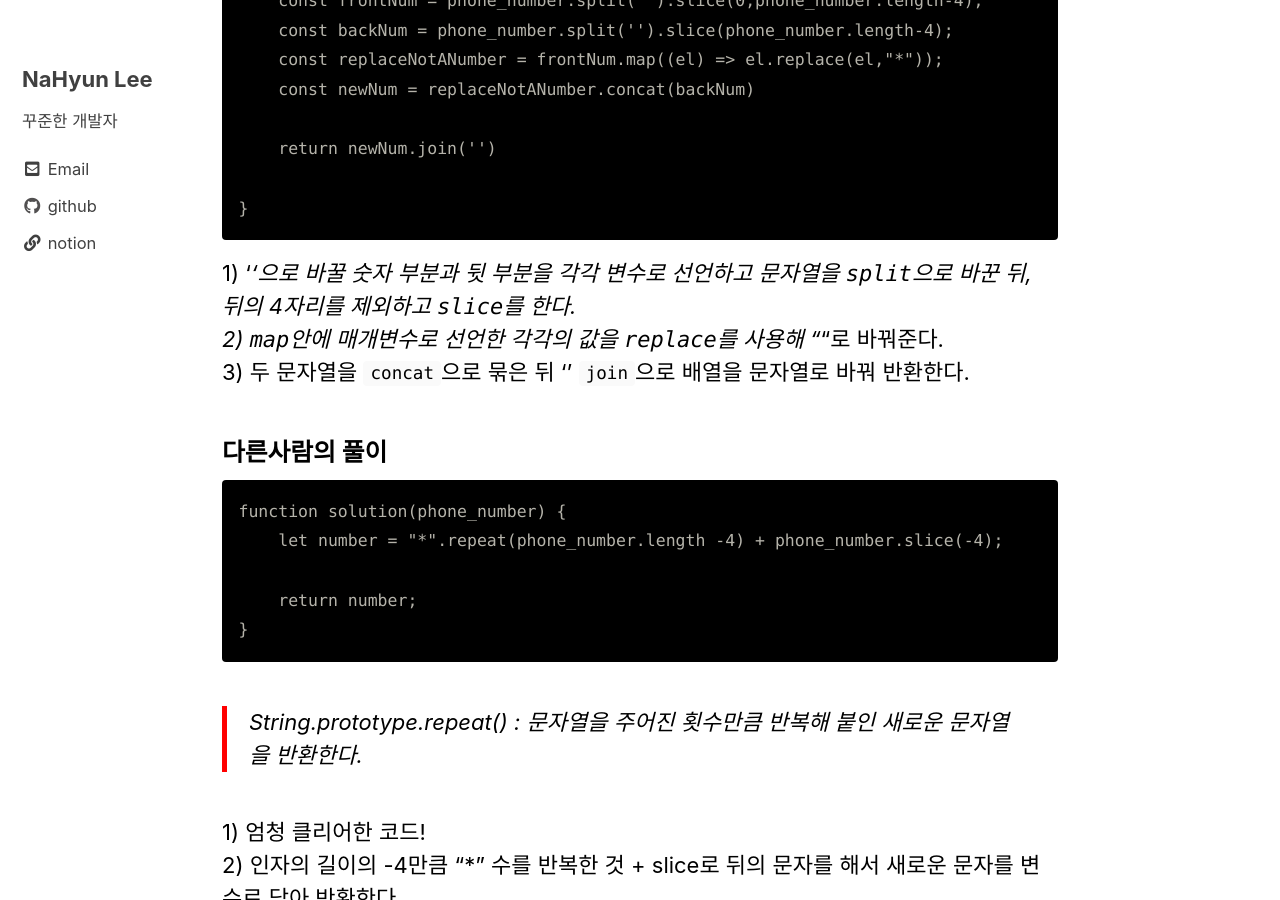
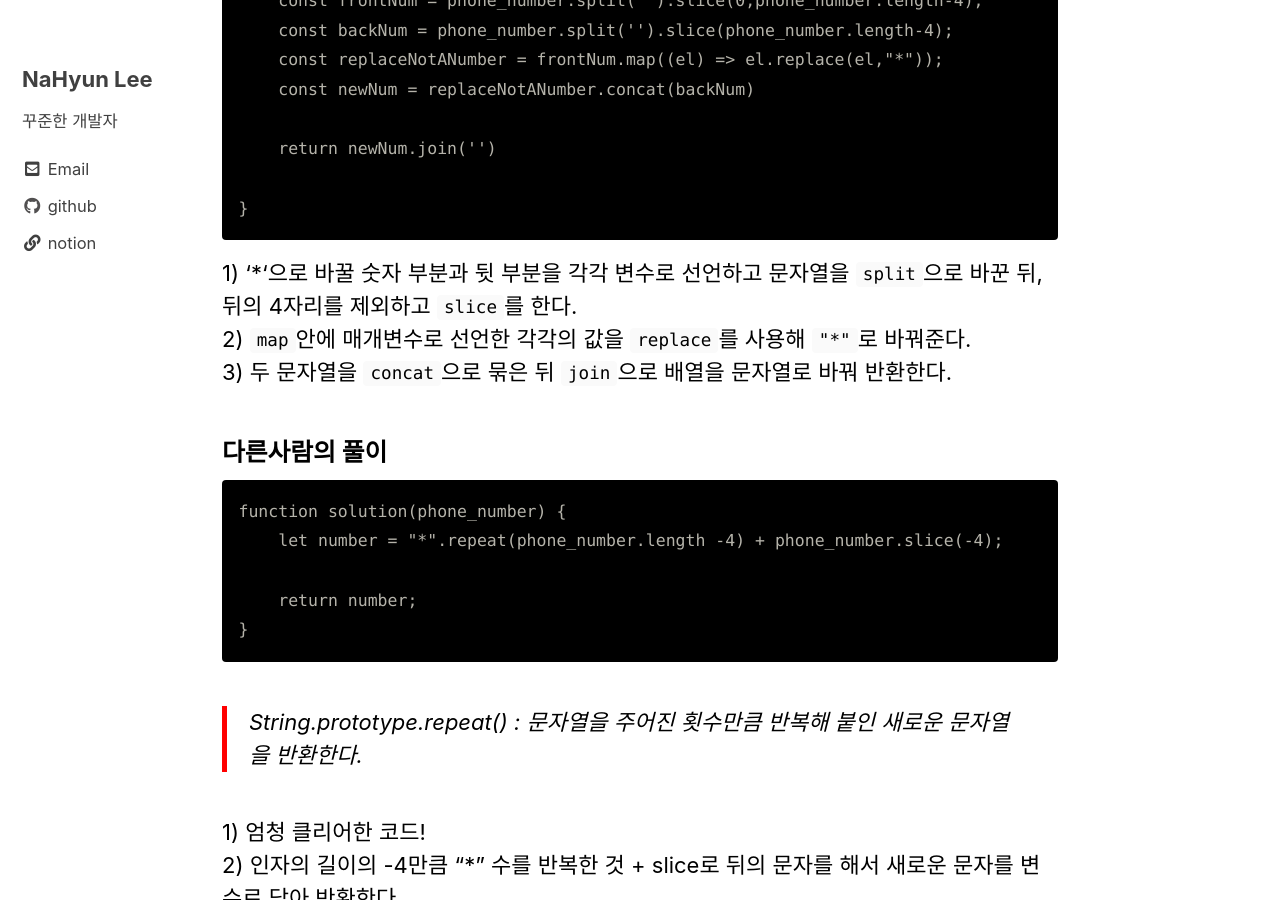
Before and after one commit to hyen43/hyen43.github.io, a Jekyll site: the page built from _posts/2021-10-26-post-TIL10.md, in a window 1280 px wide and 900 px high, scrolled down 844 px. Built offline with Jekyll 4.4.1, drawn with Linux system fonts in a browser that asks for light colours; cached includes are drawn as plain includes; comment, search, counter and statistics services are not loaded.

Commit message:
Revise: revise contents

````diff
--- a/_posts/2021-10-26-post-TIL10.md
+++ b/_posts/2021-10-26-post-TIL10.md
@@ -45,8 +45,8 @@ function solution(phone_number) {
 }
 ```
 1) '*'으로 바꿀 숫자 부분과 뒷 부분을 각각 변수로 선언하고 문자열을 `split`으로 바꾼 뒤, 뒤의 4자리를 제외하고 `slice`를 한다. <br/>
-2) `map`안에 매개변수로 선언한 각각의 값을 `replace`를 사용해 "*"로 바꿔준다. <br/>
-3) 두 문자열을 `concat`으로 묶은 뒤 '' `join`으로 배열을 문자열로 바꿔 반환한다. <br/>
+2) `map`안에 매개변수로 선언한 각각의 값을 `replace`를 사용해 `"*"`로 바꿔준다. <br/>
+3) 두 문자열을 `concat`으로 묶은 뒤 `join`으로 배열을 문자열로 바꿔 반환한다. <br/>
 
 ### 다른사람의 풀이
 
````
